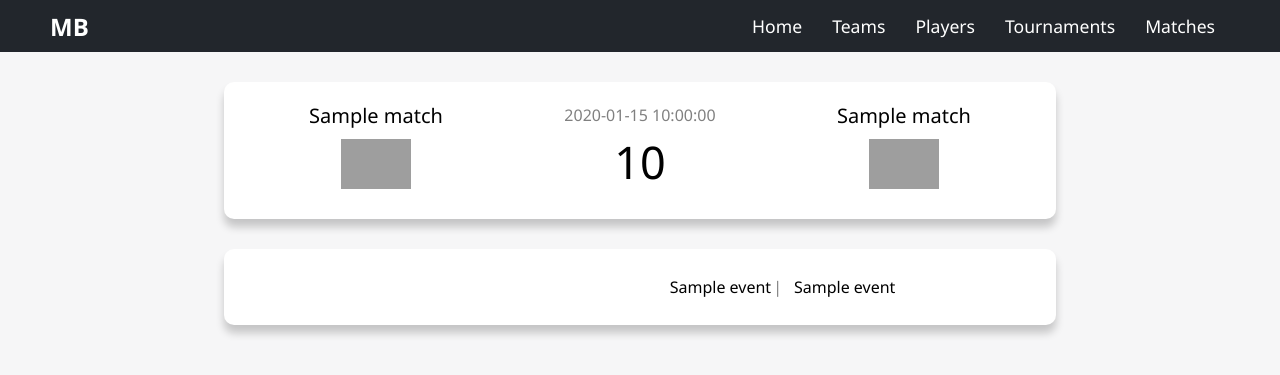
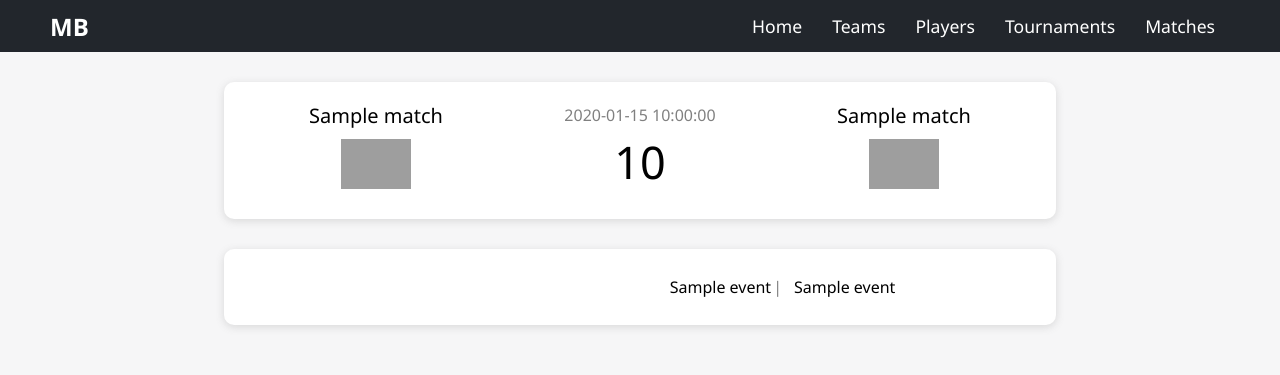
Before and after one commit to Plastic0cean/WorldCupDashboards, a Flask app: template source/Templates/match_details.html in a window 1280 px wide. Shown: the top 375 px of the page. Run offline with Flask 2, Linux system fonts and the light colour scheme; the template is opened without the code that fills it: most values are stand-ins (such as "Sample title", 1, 10 or a date in 2020); data that the repository does not hold is empty; some libraries are stand-ins or nearby versions; grey boxes are pictures that could not be loaded.

Commit message:
change shadow

```diff
--- a/source/static/styles/matches.css
+++ b/source/static/styles/matches.css
@@ -1,7 +1,7 @@
 :root {
   --header-background: #333C42;
   --element-width: 65%;
-  --shadow: 0 8px 8px 0 rgba(0, 0, 0, 0.2);
+  --shadow: rgba(99, 99, 99, 0.2) 0px 2px 8px 0px;
 }
 
 .match-date-header {
```
